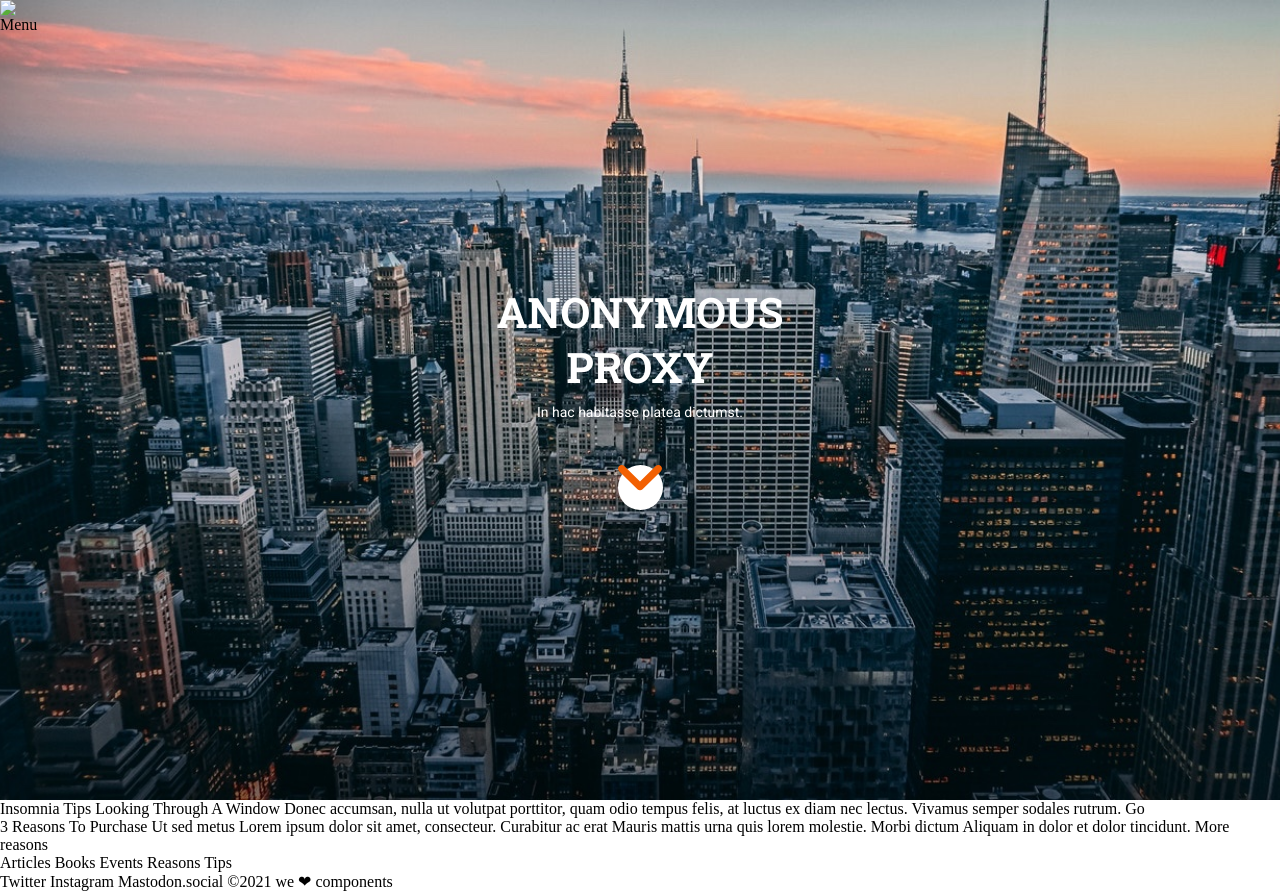
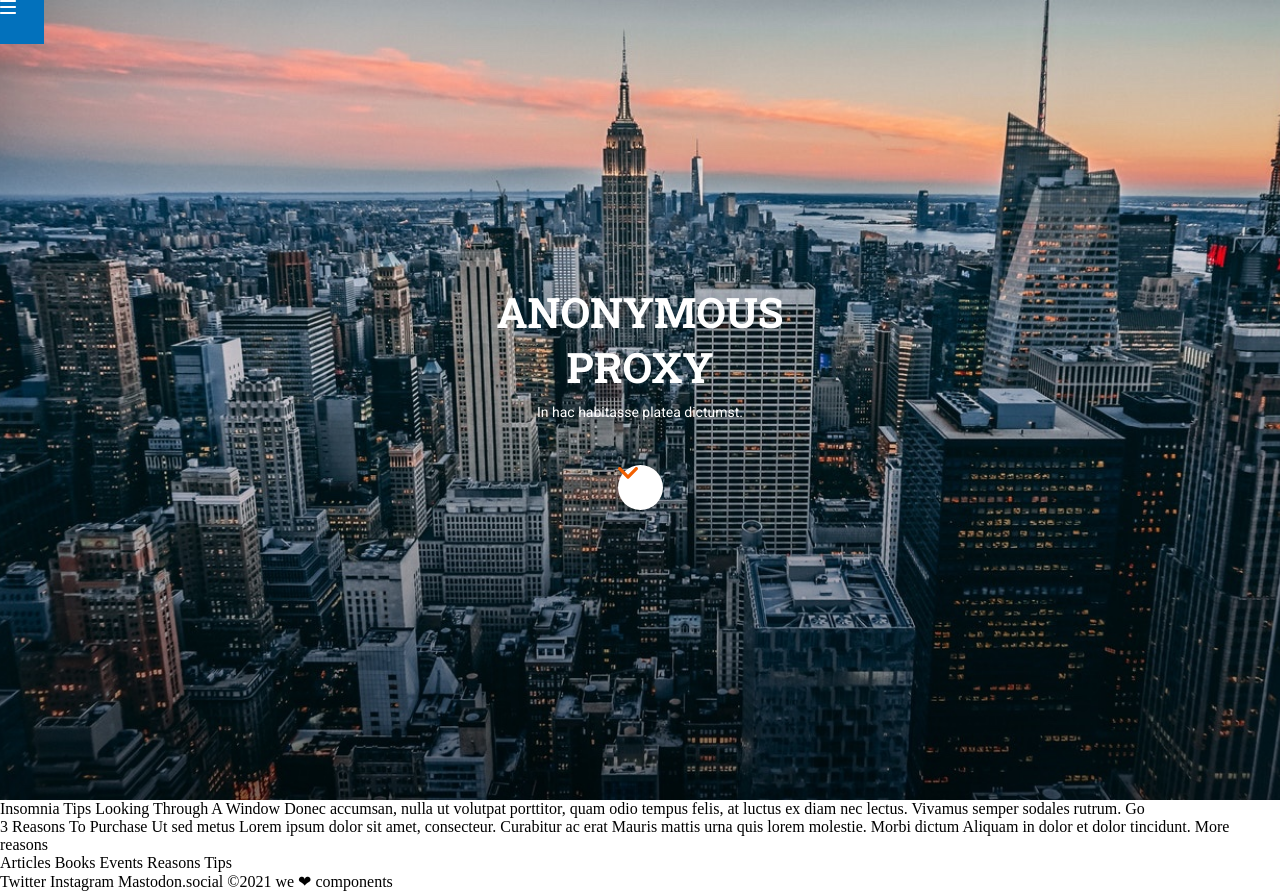
Before and after one commit to bertapsan/Website-layout-based-on-Zeplin, a website: page src/html/index.html in a window 1280 px wide. Drawn offline with nearby package versions, Linux system fonts and the light colour scheme; files that its build step writes are made by us from their sources; files whose address does not match are found by name.

Commit message:
Add correct svg path

```diff
--- a/src/html/index.html
+++ b/src/html/index.html
@@ -17,8 +17,8 @@
     <header class="header">
       <h1 class="h1"><span class="h1__anonymous">anonymous</span><span class="h1__proxy">proxy</span></h1>
       <div class="lema">In hac habitasse platea dictumst.</div>
-      <div class="topbullet"><img src="../images/ico-scroll-down.svg" hight="44px" width="44px" alt="Go to 3 Reasons To Purchase" title="3 Reasons To Purchase"></div>
-      <nav class="nav__top"><img data="../images/ico-arrow.svg" alt="Menu" title="Menu"></nav>
+      <div class="topbullet"><img src="./assets/images/ico-scroll-down.svg" alt="Go to 3 Reasons To Purchase" title="3 Reasons To Purchase"></div>
+      <nav class="nav__top"><a href="https://adalab.es" target="_blank"><img  class="nav__top--img" src="./assets/images/ico-menu.svg" alt="Menu" title="Menu"></a></nav>
     </header>
     <main class="main">
       <section class="looking">
--- a/src/scss/main.scss
+++ b/src/scss/main.scss
@@ -57,6 +57,10 @@
   top: 0px;
   left: 0px;
   z-index: 900;
+  background-color: $blue;
+
+}
+.nav__top__img {
 
 }
 
```
